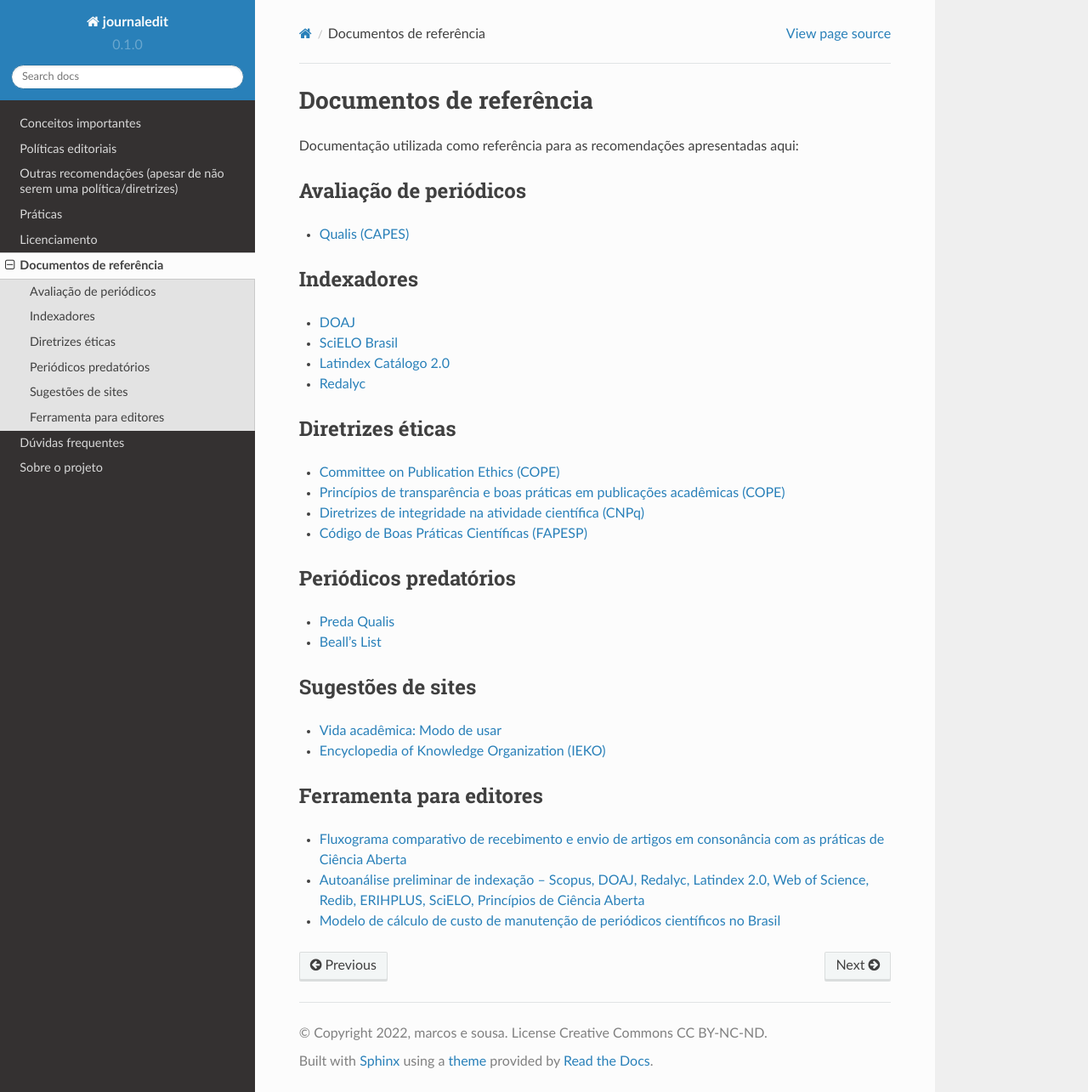
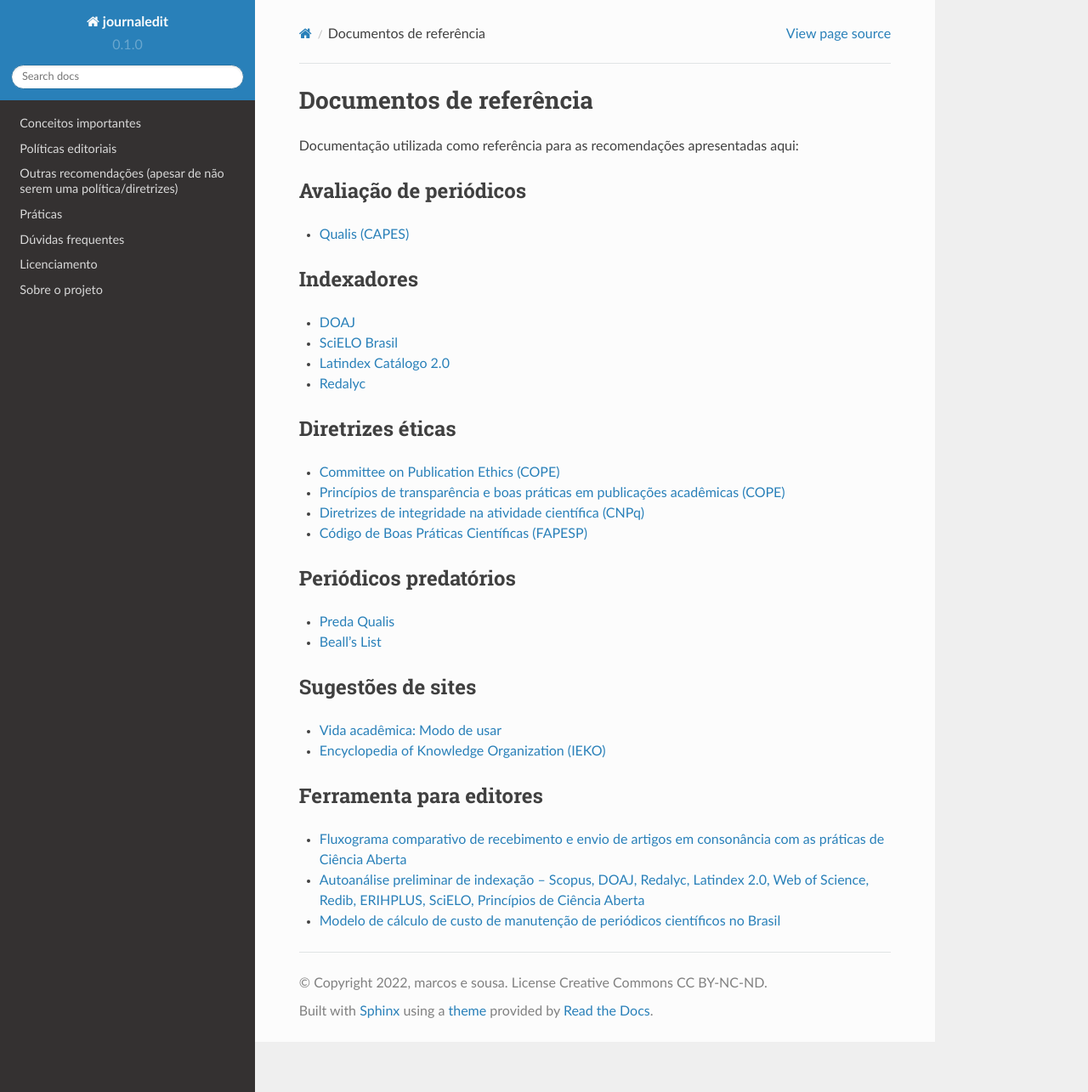
Before and after one commit to marcosesousa/journaledit, a Sphinx documentation site: the page built from docs/source/docs.rst, in a window 1280 px wide and 1285 px high. Shown: the whole window at 85% size. Built offline with Sphinx 7.4.7 and the Read the Docs theme 2.0.0, drawn with Linux system fonts in a browser that asks for light colours; pages that are not in the unit, such as notebooks, are missing from menus.

Commit message:
Update index.rst

```diff
--- a/docs/source/index.rst
+++ b/docs/source/index.rst
@@ -15,9 +15,9 @@
    concept
    policies
    howtomake
+      docs
+   faq
    license
-   docs
-   faq
    about
 
 Esta documentação está hospedada em Read the Docs https://journaledit.readthedocs.io/pt_BR/latest/
```
